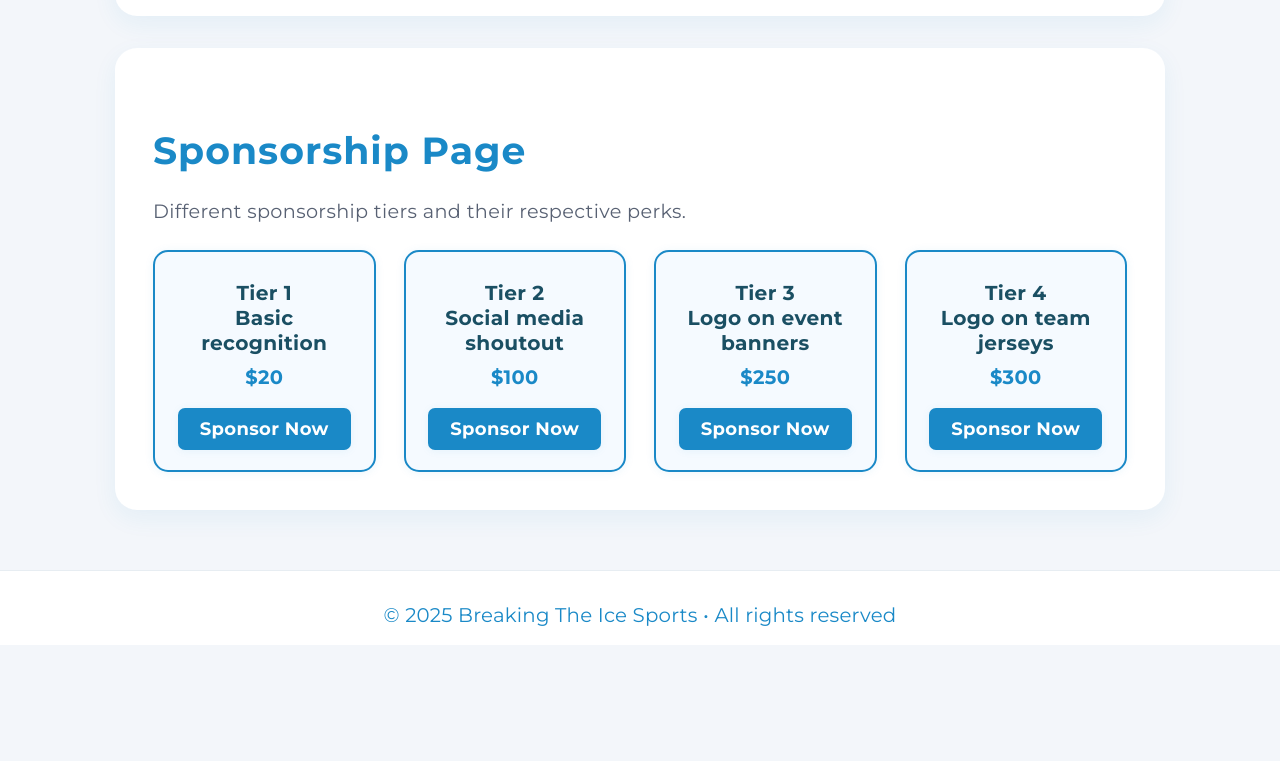
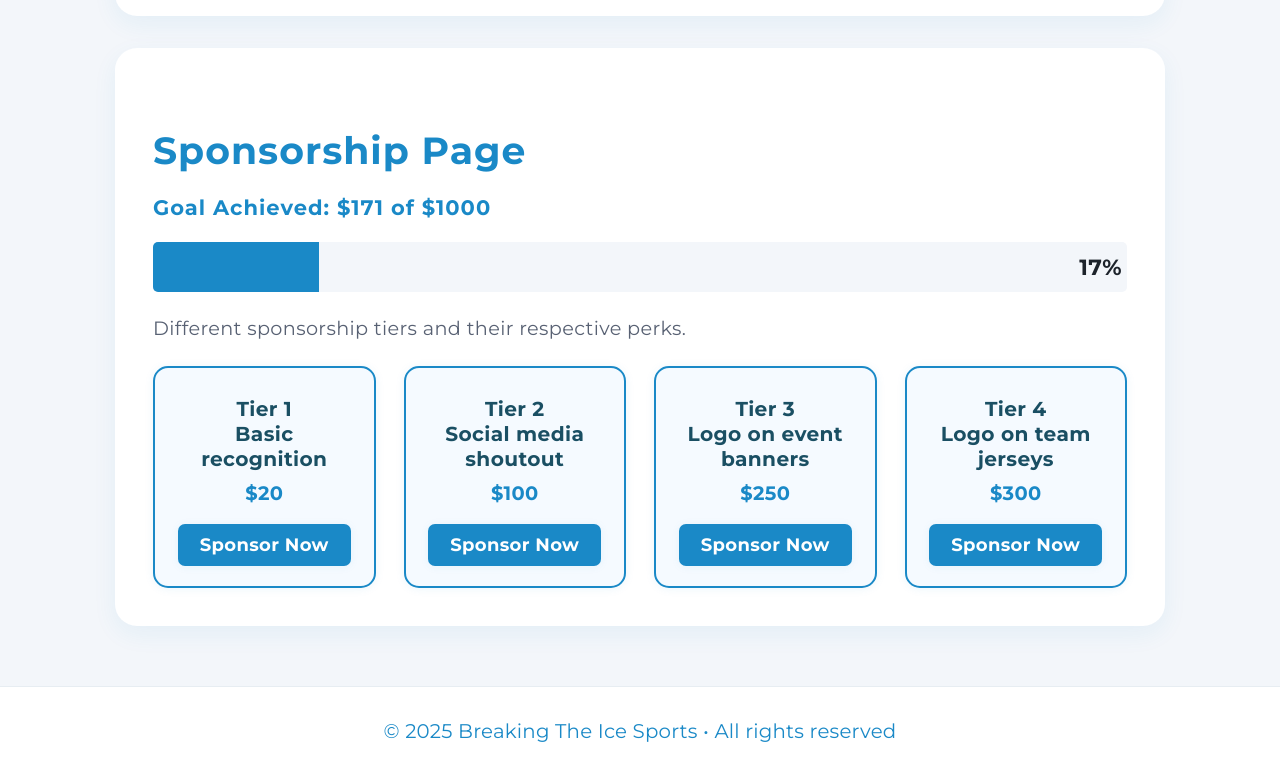
Before and after one commit to BreakingTheIce/trialbreak, a plain HTML site: page index.html in a window 1280 px wide. Shown: the part 3585-4346 px from the top of the page. Before the commit the page ends 4230 px from the top, so only its background shows below. Drawn offline with Linux system fonts and the light colour scheme.

Commit message:
Update index.html

```diff
--- a/index.html
+++ b/index.html
@@ -180,6 +180,34 @@
     box-shadow: 0 8px 40px rgba(26,137,199,0.11);
     transform: translateY(-4px) scale(1.013);
   }
+
+.progress {
+  position: relative;
+  width: 100%;
+  max-width: 1000px;
+  height: 50px;
+  background: #f3f6fa;
+  border-radius: 5px;
+  overflow: hidden;
+  margin: 12px 0;
+}
+
+.progress__fill {
+  width: 0%;
+  height: 100%;
+  background: #1a89c7;
+  transition: all 0.5s;
+}
+
+.progress__text {
+  position: absolute;
+  top: 50%;
+  right: 5px;
+  transform: translateY(-50%);
+  font: bold 22px 'Montserrat', sans-serif;
+  color: #1d232b;
+}
+
   h2 {
     font-size: 2.1rem;
     font-weight: 800;
@@ -188,6 +216,13 @@
     letter-spacing: 1px;
     text-align: left;
   }
+h3 {
+    font-weight: 800;
+    margin-bottom: 22px;
+    color: var(--primary);
+    letter-spacing: 1px;
+    text-align: left;
+}
   p {
     color: var(--text-light);
     font-size: 1.07rem;
@@ -559,6 +594,11 @@
     </section>
     <section id="sponsorship" class="card">
       <h2>Sponsorship Page</h2>
+      <h3>Goal Achieved: $171 of $1000</h3>
+<div class="progress">
+  <div class="progress__fill" style="width: 0%;"></div>
+  <span class="progress__text">0%</span>
+</div>
       <p>
         Different sponsorship tiers and their respective perks.
       </p>
@@ -589,5 +629,17 @@
   <footer>
     &copy; 2025 Breaking The Ice Sports &bull; All rights reserved
   </footer>
+
+<script>
+  function updateProgressBar(progressBar, value) {
+    value = Math.round(value);
+    progressBar.querySelector(".progress__fill").style.width = `${value}%`;
+    progressBar.querySelector(".progress__text").textContent = `${value}%`;
+  }
+
+  const progressBar = document.querySelector(".progress");
+  updateProgressBar(progressBar, 17.1);
+</script>
+
 </body>
 </html>
```
